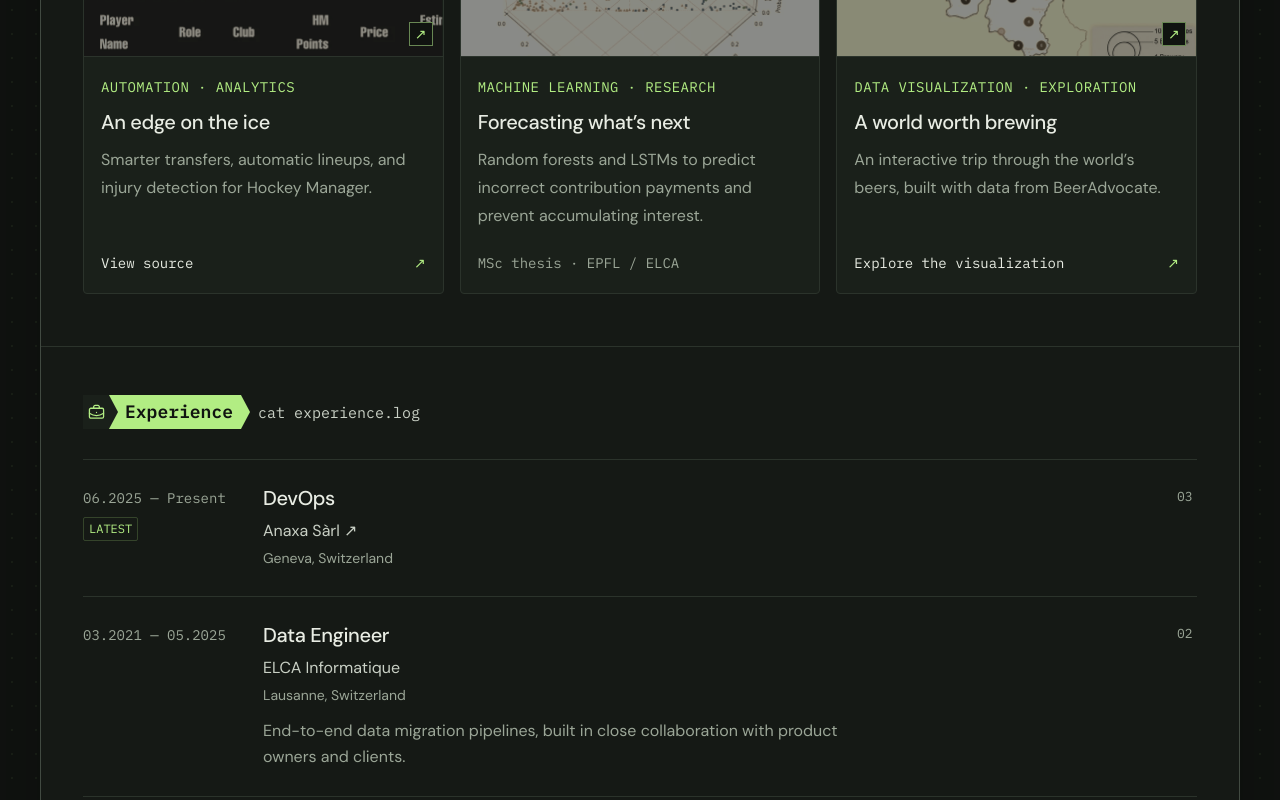
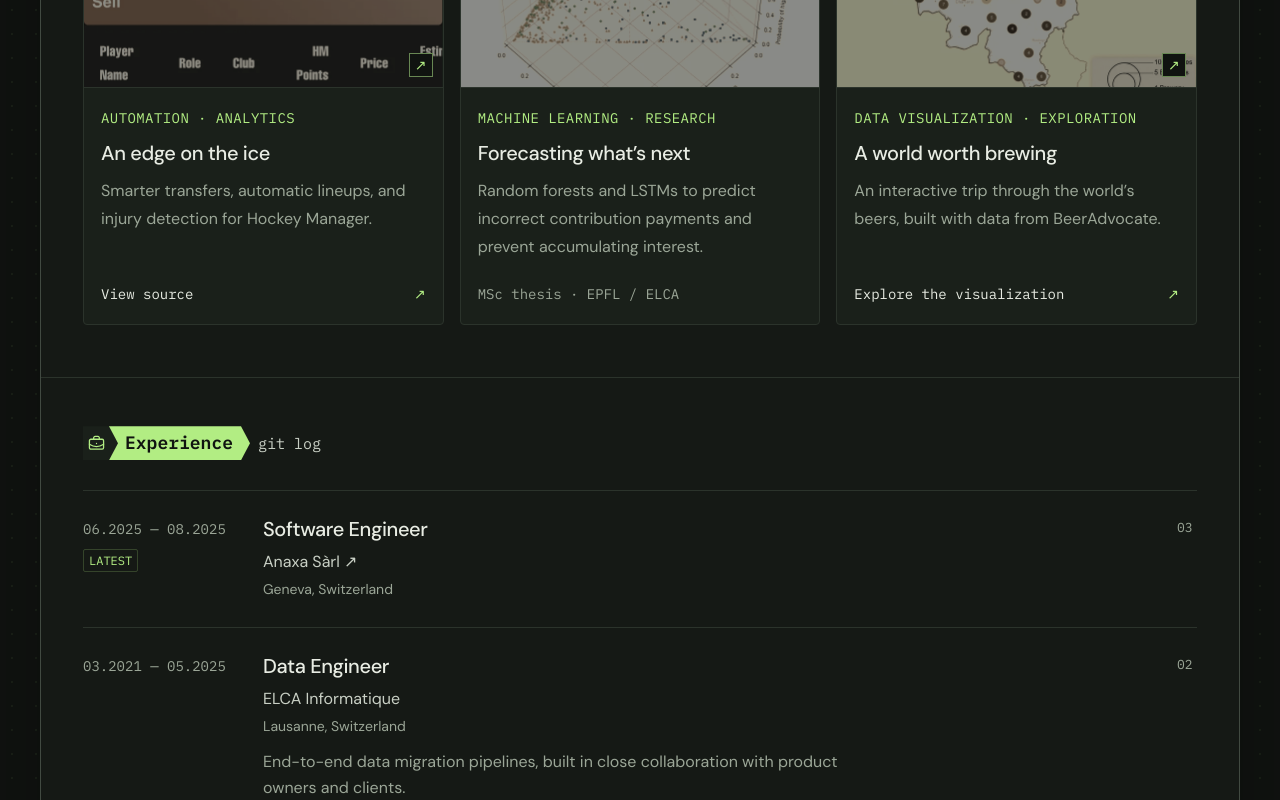
Before and after one commit to loiclovitana/loic-portofolio, a Svelte app: page / in a window 1280 px wide. Shown: the part 930-1730 px from the top of the page. Built offline with nearby package versions, Linux system fonts and the light colour scheme.

Commit message:
feat: small fix

```diff
--- a/src/components/Hero.svelte
+++ b/src/components/Hero.svelte
@@ -72,6 +72,7 @@
       label: 'Education',
       value: `${education[0].degree} · ${education[0].school}`,
     },
+    {label: 'Languages', value:'French, English'},
     { label: 'Focus', value: 'Data & automation' },
     { label: 'Values', value: 'Maintainable code & open conversations' },
     {
--- a/src/content.ts
+++ b/src/content.ts
@@ -19,7 +19,7 @@ export const sections = {
   },
   experience: {
     id: 'experience',
-    command: 'cat experience.log',
+    command: 'git log',
     title: 'Experience',
     icon: BriefcaseBusiness,
   },
@@ -85,8 +85,8 @@ export const projects: Project[] = [
 
 export const experience = [
   {
-    date: '06.2025 — Present',
-    title: 'DevOps',
+    date: '06.2025 — 08.2025',
+    title: 'Software Engineer',
     company: 'Anaxa Sàrl',
     href: 'https://anaxa.ch',
     location: 'Geneva, Switzerland',
```
